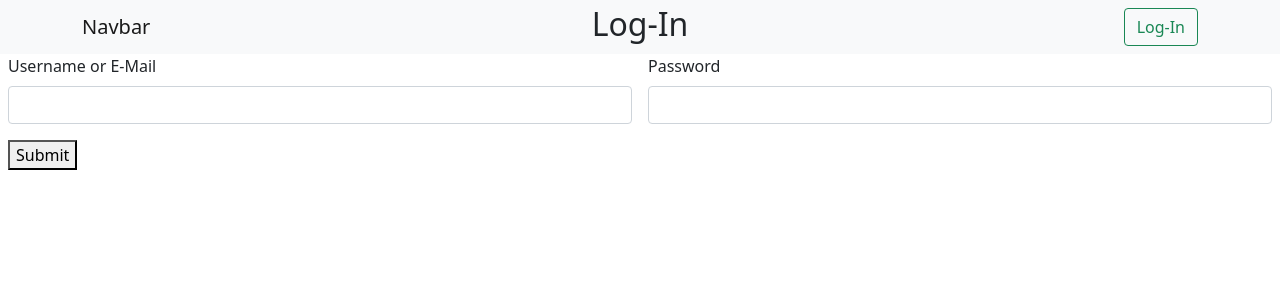
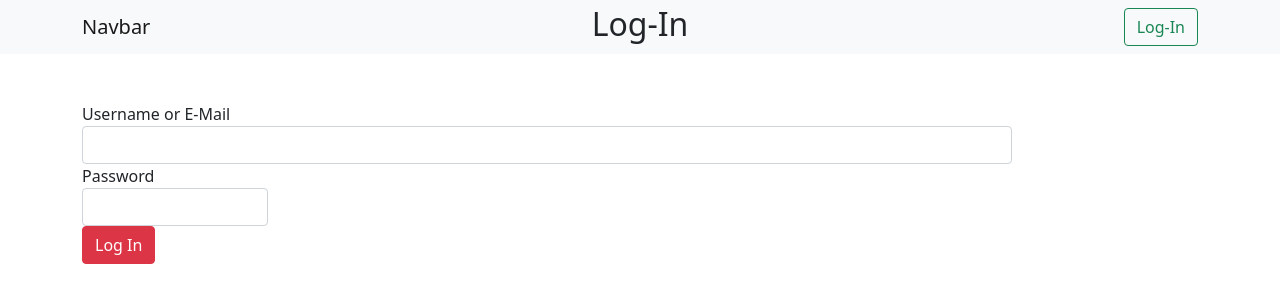
Before and after one commit to emirhan5445/registration-app, a React (Create React App) app: page /LogIn in a window 1280 px wide. Shown: the top 302 px of the page. Built offline with nearby package versions, Linux system fonts and the light colour scheme; no server answers.

Commit message:
File have a few chages.

```diff
--- a/src/components/LogIn.js
+++ b/src/components/LogIn.js
@@ -1,25 +1,45 @@
-import { Link, useParams } from 'react-router-dom';
+import { Link } from 'react-router-dom';
+import serialize from 'form-serialize';
+import { useContext } from 'react';
+import { EnrolleesContext } from '../Contexts/EnrolleesContext';
 
 function LogIn() {
-    const { userId } = useParams;
-    console.log(userId);
+    const { setLogInData, checkingDatas } = useContext(EnrolleesContext);
+
+    const handleFormSubmit = e => {
+        e.preventDefault();
+        const formData = serialize(e.target, { hash: true });
+        const { formUserName, formPassword } = formData;
+        setLogInData({ formUserName, formPassword });
+    };
 
     return (
         <>
             <h2 className="position-absolute top-0 mt-4 start-50 translate-middle">Log-In</h2>
-            <form className="row g-3 mx-auto">
-                <div className="col-md-6">
-                    <label htmlFor="inputEmail4" className="form-label">Username or E-Mail</label>
-                    <input type="email" className="form-control" id="inputEmail4" />
-                </div>
-                <div className="col-md-6">
-                    <label htmlFor="inputPassword4" className="form-label">Password</label>
-                    <input type="password" className="form-control" id="inputPassword4" />
-                </div>
+            <div className="container">
+                <form className="mt-5" onSubmit={handleFormSubmit}>
+                    <div className="form-row">
+                        <div className="form-group col-md-10">
+                            <label htmlFor="inputName">Username or E-Mail</label>
+                            <input type="text"
+                                className="form-control"
+                                name="formUserName" />
+                        </div>
+                        <div className="form-group col-md-2">
+                            <label htmlFor="inputRating">Password</label>
+                            <input
+                                type="password"
+                                className="form-control"
+                                name="formPassword" />
+                        </div>
+                    </div>
+                    <Link to="/Submitted"><input type="submit" className="btn btn-danger btn-block" value="Log In" onClick={checkingDatas} /></Link>
 
-                <Link to="/"><button>Submit</button></Link>
-                {/* button  useNavigate to go log in page directly   button   */}
-            </form>
+                </form>
+
+            </div>
+            {/* button  useNavigate to go log in page directly   button   */}
+
         </>
     );
 }
```
